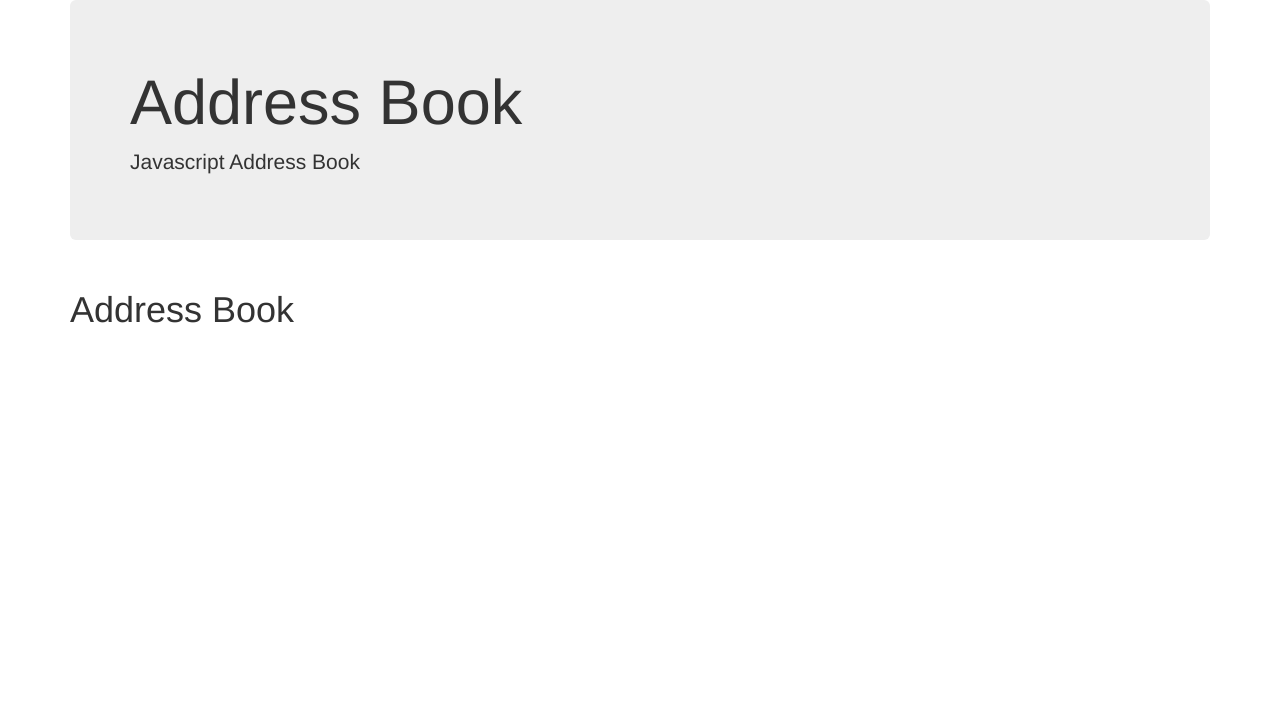
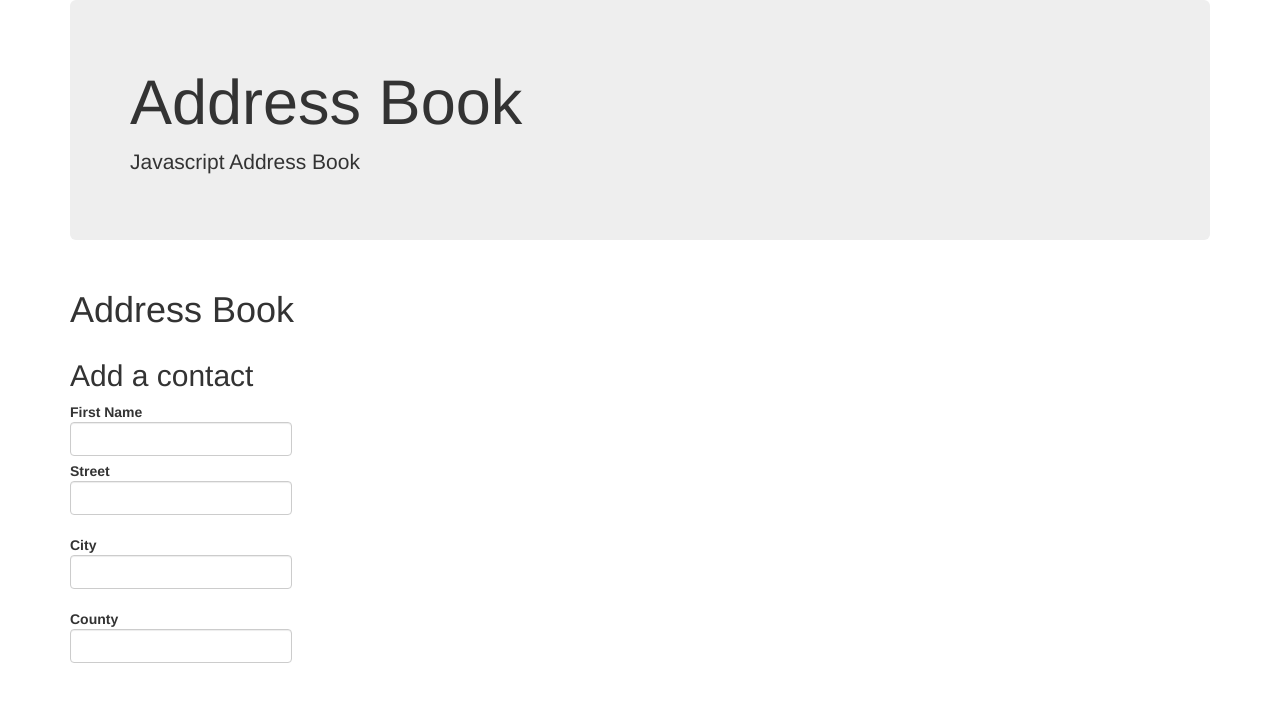
Before and after one commit to AlexanderMK/Add-Book-2, a plain HTML site: page index.html in a window 1280 px wide. Drawn offline with Linux system fonts and the light colour scheme.

Commit message:
created a new address

```diff
--- a/index.html
+++ b/index.html
@@ -21,3 +21,33 @@
 
         <div class="container">
           <h1> Address Book </h1>
+
+          <div class="row">
+
+            <div class="col-md-6">
+              <h2>Add a contact</h2>
+              <form id="new-c0ntact">
+                <div class="form-gorup">
+                  <label for="new-first-name">First Name</lable>
+
+                  <input type="text" class="form-control" id="new-first-name">
+                </div>
+
+                <div id="new-addresses">
+                  <div class="new-addresses">
+                    <div class="form-group">
+                      <label for="new-street">Street</lable>
+                      <input type+"text" class="form-control" id="new-street">
+                    </div>
+
+                    <div class="form-group">
+                      <label for="new-city">City</lable>
+                      <input type+"text" class="form-control" id="new-city">
+                    </div>
+
+                    <div class="form-group">
+                      <label for="new-county">County</lable>
+                      <input type+"text" class="form-control" id="new-county">
+                    </div>
+                  </div>
+                </div>
```
